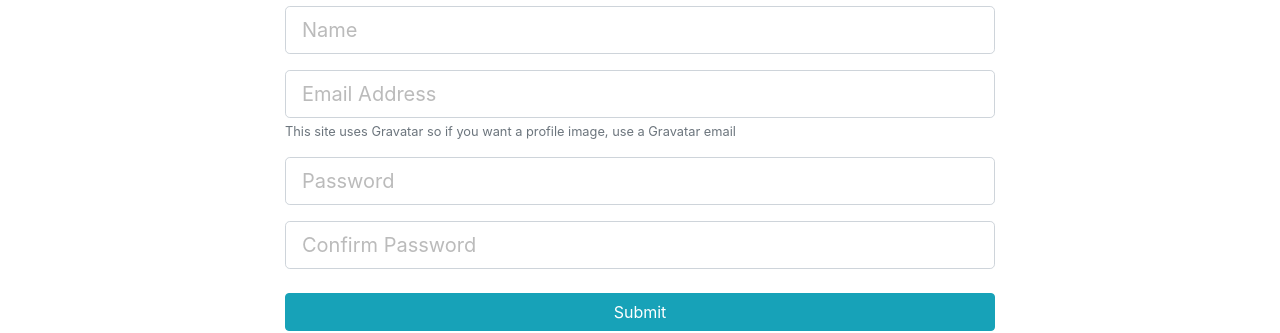
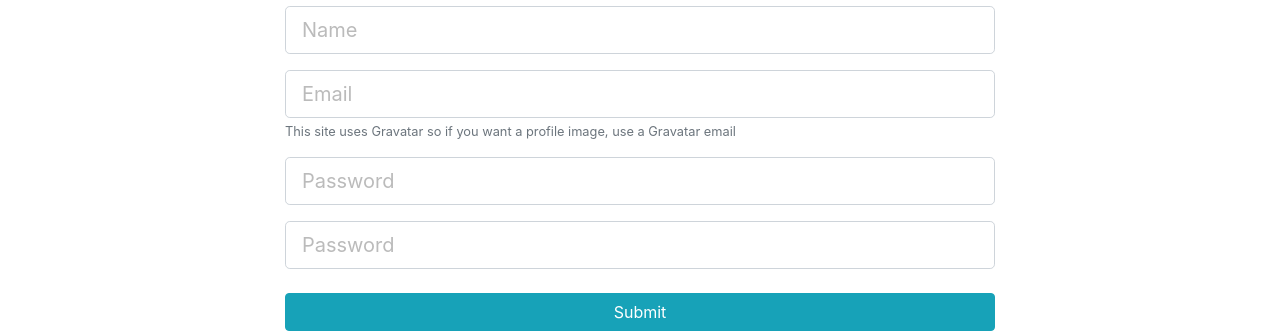
Before and after one commit to s777610/connectly-full-stack, a React (Create React App) app in the folder client/: page /register in a window 1280 px wide. Shown: the part 195-528 px from the top of the page. Built offline with nearby package versions, Linux system fonts and the light colour scheme.

Commit message:
create TextFieldGroup component

```diff
--- a/client/src/components/auth/Login.js
+++ b/client/src/components/auth/Login.js
@@ -1,8 +1,9 @@
 import React, { Component } from "react";
 import PropTypes from "prop-types";
 import { connect } from "react-redux";
-import classnames from "classnames";
+
 import { loginUser } from "../../actions/authActions";
+import TextFieldGroup from "../common/TextFieldGroup";
 
 class Login extends Component {
   state = {
@@ -42,36 +43,24 @@
                 Sign in to your DevConnector account
               </p>
               <form onSubmit={this.onSubmit}>
-                <div className="form-group">
-                  <input
-                    type="email"
-                    className={classnames("form-control form-control-lg", {
-                      "is-invalid": errors.email
-                    })}
+                <TextFieldGroup
                   placeholder="Email Address"
                   name="email"
+                  type="email"
                   value={this.state.email}
                   onChange={this.onChange}
+                  error={errors.email}
                 />
-                  {errors.email && (
-                    <div className="invalid-feedback">{errors.email}</div>
-                  )}
-                </div>
-                <div className="form-group">
-                  <input
-                    type="password"
-                    className={classnames("form-control form-control-lg", {
-                      "is-invalid": errors.password
-                    })}
+
+                <TextFieldGroup
                   placeholder="Password"
                   name="password"
+                  type="password"
                   value={this.state.password}
                   onChange={this.onChange}
+                  error={errors.password}
                 />
-                  {errors.password && (
-                    <div className="invalid-feedback">{errors.password}</div>
-                  )}
-                </div>
+
                 <input type="submit" className="btn btn-info btn-block mt-4" />
               </form>
             </div>
--- a/client/src/components/auth/Register.js
+++ b/client/src/components/auth/Register.js
@@ -4,6 +4,7 @@
 import classnames from "classnames";
 import { connect } from "react-redux";
 import { registerUser } from "../../actions/authActions";
+import TextFieldGroup from "../common/TextFieldGroup";
 
 class Register extends Component {
   state = {
@@ -47,70 +48,40 @@
                 Create your DevConnector account
               </p>
               <form onSubmit={this.onSubmit}>
-                <div className="form-group">
-                  <input
-                    type="text"
-                    className={classnames("form-control form-control-lg", {
-                      "is-invalid": errors.name
-                    })}
+                <TextFieldGroup
                   placeholder="Name"
                   name="name"
                   value={this.state.name}
                   onChange={this.onChange}
+                  error={errors.name}
                 />
-                  {errors.name && (
-                    <div className="invalid-feedback">{errors.name}</div>
-                  )}
-                </div>
-                <div className="form-group">
-                  <input
+                <TextFieldGroup
+                  placeholder="Email"
+                  name="email"
                   type="email"
-                    className={classnames("form-control form-control-lg", {
-                      "is-invalid": errors.email
-                    })}
-                    placeholder="Email Address"
-                    name="email"
                   value={this.state.email}
                   onChange={this.onChange}
+                  error={errors.email}
+                  info="This site uses Gravatar so if you want a profile image, use
+                  a Gravatar email"
                 />
-                  {errors.email && (
-                    <div className="invalid-feedback">{errors.email}</div>
-                  )}
-                  <small className="form-text text-muted">
-                    This site uses Gravatar so if you want a profile image, use
-                    a Gravatar email
-                  </small>
-                </div>
-                <div className="form-group">
-                  <input
-                    type="password"
-                    className={classnames("form-control form-control-lg", {
-                      "is-invalid": errors.password
-                    })}
+
+                <TextFieldGroup
                   placeholder="Password"
                   name="password"
+                  type="password"
                   value={this.state.password}
                   onChange={this.onChange}
+                  error={errors.password}
                 />
-                  {errors.password && (
-                    <div className="invalid-feedback">{errors.password}</div>
-                  )}
-                </div>
-                <div className="form-group">
-                  <input
+                <TextFieldGroup
+                  placeholder="Password"
+                  name="password2"
                   type="password"
-                    className={classnames("form-control form-control-lg", {
-                      "is-invalid": errors.password2
-                    })}
-                    placeholder="Confirm Password"
-                    name="password2"
                   value={this.state.password2}
                   onChange={this.onChange}
+                  error={errors.password2}
                 />
-                  {errors.password2 && (
-                    <div className="invalid-feedback">{errors.password2}</div>
-                  )}
-                </div>
                 <input type="submit" className="btn btn-info btn-block mt-4" />
               </form>
             </div>
--- /dev/null
+++ b/client/src/components/common/TextFieldGroup.js
@@ -0,0 +1,51 @@
+import React from "react";
+import classnames from "classnames";
+import PropTypes from "prop-types";
+
+const TextFieldGroup = ({
+  name,
+  placeholder,
+  value,
+  label,
+  error,
+  info,
+  type,
+  onChange,
+  disabled
+}) => {
+  return (
+    <div className="form-group">
+      <input
+        type={type}
+        className={classnames("form-control form-control-lg", {
+          "is-invalid": error
+        })}
+        placeholder={placeholder}
+        name={name}
+        value={value}
+        onChange={onChange}
+        disabled={disabled}
+      />
+      {info && <small className="form-text text-muted">{info}</small>}
+      {error && <div className="invalid-feedback">{error}</div>}
+    </div>
+  );
+};
+
+TextFieldGroup.propTypes = {
+  name: PropTypes.string.isRequired,
+  placeholder: PropTypes.string,
+  value: PropTypes.string.isRequired,
+  info: PropTypes.string,
+  error: PropTypes.string,
+  type: PropTypes.string.isRequired,
+  onChange: PropTypes.func.isRequired,
+  disabled: PropTypes.string
+};
+
+// if we dont pass type to this component, defalut is text
+TextFieldGroup.defaultProps = {
+  type: "text"
+};
+
+export default TextFieldGroup;
```
Lines whose indentation alone changed are shown as unchanged.
